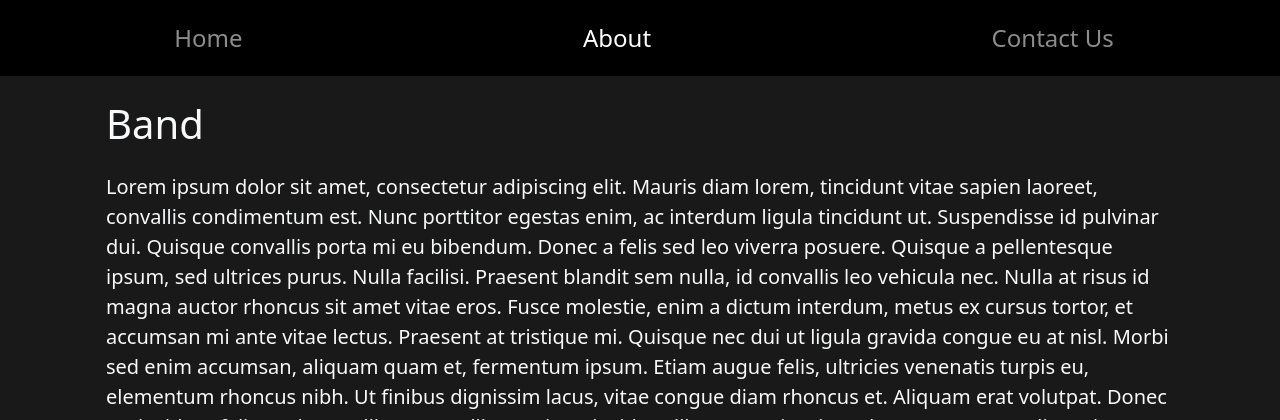
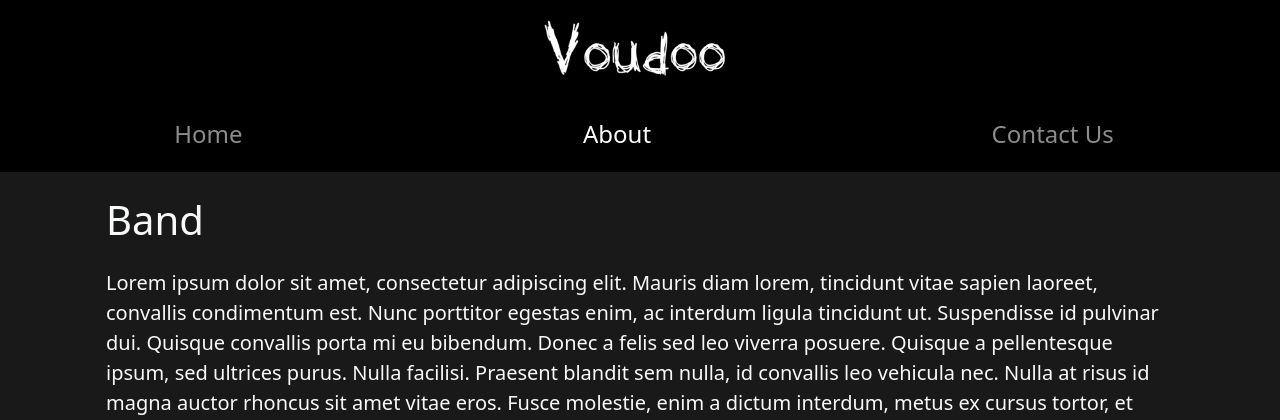
Before and after one commit to qtchaos/voudoo, a Flask app: page /about in a window 1280 px wide. Shown: the top 420 px of the page. Run offline with Flask 2, Linux system fonts and the light colour scheme; some libraries are stand-ins or nearby versions.

Commit message:
Add header to About and Contact page.

```diff
--- a/static/styles.css
+++ b/static/styles.css
@@ -23,7 +23,7 @@ img {
     cursor: none;
 }
 
-.navbar-color {
+.navbar-color, #header {
     background-color: #000000;
 }
 
--- a/templates/about.html
+++ b/templates/about.html
@@ -6,9 +6,9 @@
 
 
 {% block body %}
-    {#    <div>#}
-    {#        <img src="./static/images/3.jpg" alt="New York" class="d-block img-fluid">#}
-    {#    </div>#}
+    <div id="header" class="p-2">
+        <img src="./static/images/header.png" alt="New York" class="d-block img-fluid" style="width: 40vh">
+    </div>
     <nav class="navbar navbar-expand-lg navbar-dark navbar-color fs-4 top">
         <ul class="navbar-nav nav-fill m-1">
             <li class="nav-item">
--- a/templates/contact.html
+++ b/templates/contact.html
@@ -6,9 +6,9 @@
 
 
 {% block body %}
-    {#    <div>#}
-    {#        <img src="./static/images/3.jpg" alt="New York" class="d-block img-fluid">#}
-    {#    </div>#}
+    <div id="header" class="p-2">
+        <img src="./static/images/header.png" alt="New York" class="d-block img-fluid" style="width: 40vh">
+    </div>
     <nav class="navbar navbar-expand-lg navbar-dark navbar-color fs-4 top">
         <ul class="navbar-nav nav-fill m-1">
             <li class="nav-item">
```
Also changed, not shown: static/images/header.png (added).
